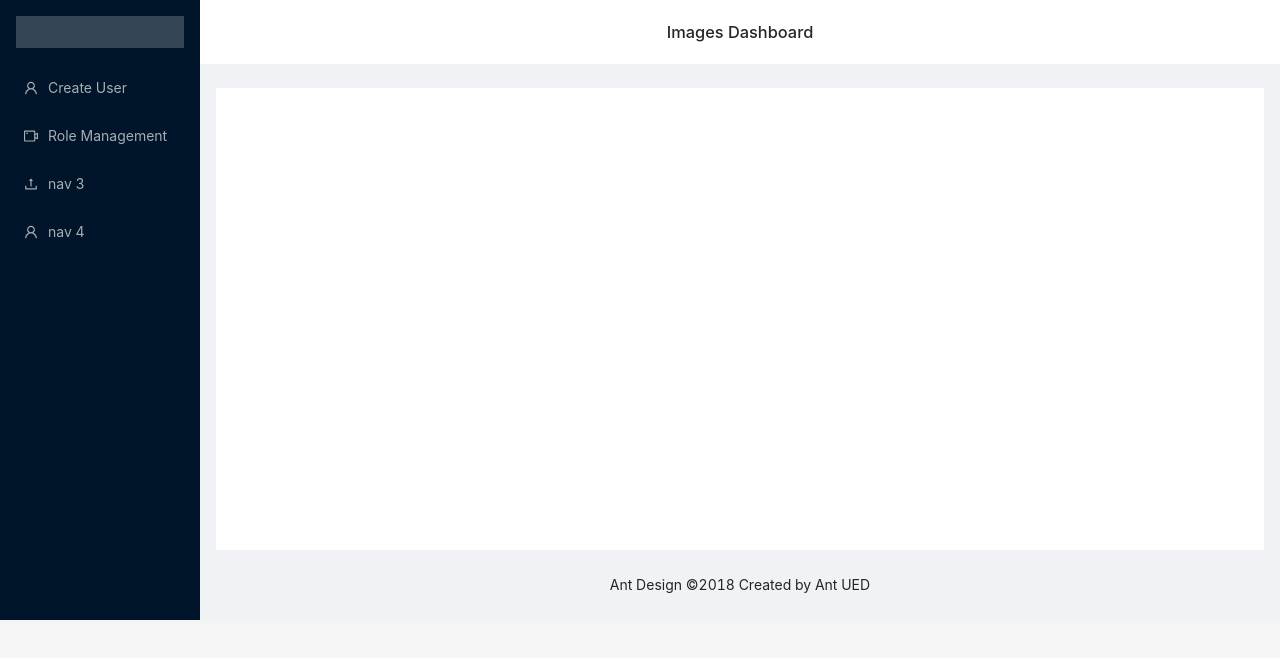
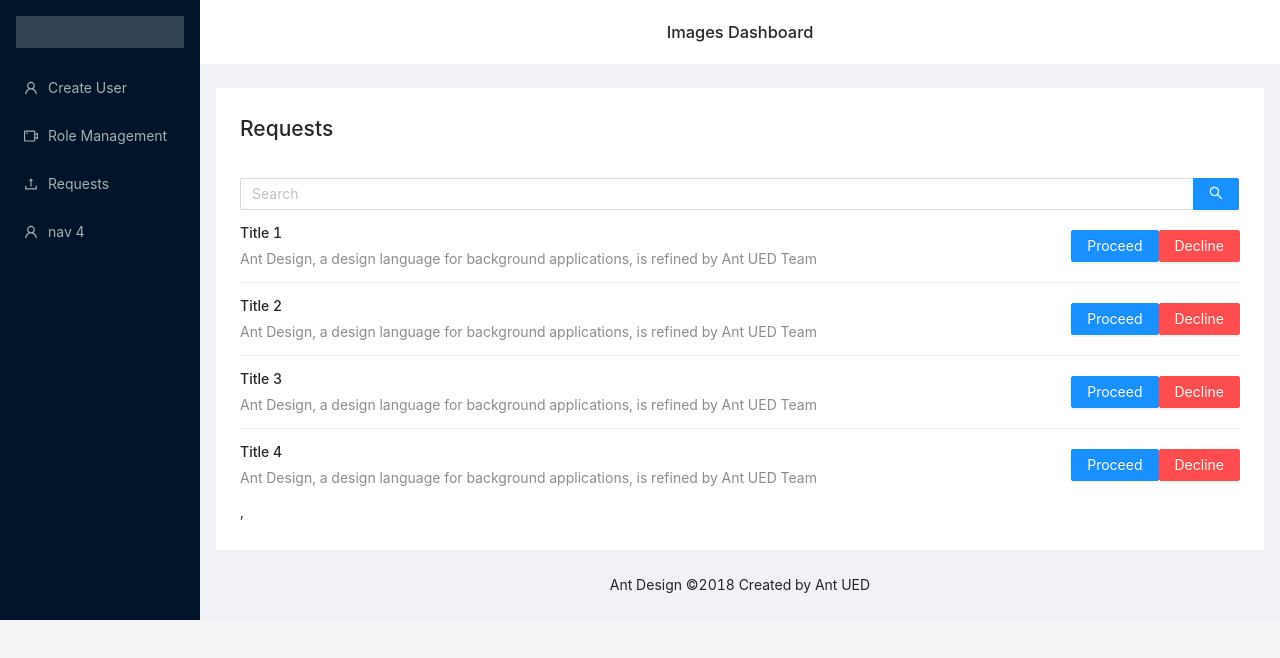
Before and after one commit to shassaan/images-dashboard-frontend, a React (Create React App) app: page /user-requests in a window 1280 px wide. Shown: the top 658 px of the page. Built offline with nearby package versions, Linux system fonts and the light colour scheme.

Commit message:
AddUserRequestComponent

```diff
--- a/src/App.js
+++ b/src/App.js
@@ -3,20 +3,21 @@ import './App.css'
 import { BrowserRouter, Route, Switch } from "react-router-dom";
 import Login from './Components/Login/login';
 import MainLayout from './Components/Layout/MainLayout';
-import CreateUserComponent from './Components/UserComponent/CreateUserComponent';
+import CreateUserComponent from './Components/CreateUserComponent/CreateUserComponent';
 import RoleManagement from './Components/RoleManagement/RoleManagement';
-
+import UserRequest from './Components/UserRequests/UserRequest'
 
 function App() {
   return (
 
     <BrowserRouter>
       <Switch>
-        <Route exact path="/"   component={Login} />
+        <Route exact path="/" component={Login} />
         <MainLayout>
-          <Route exact path="/layout"   component={""} />
-          <Route exact path="/create-user"   component={CreateUserComponent} />
-          <Route exact path="/role-management" component={RoleManagement}/>
+          <Route exact path="/layout" component={""} />
+          <Route exact path="/create-user" component={CreateUserComponent} />
+          <Route exact path="/role-management" component={RoleManagement} />
+          <Route exact path="/user-requests" component={UserRequest} />
         </MainLayout>
       </Switch>
     </BrowserRouter>
--- a/src/Components/Layout/LayoutMenu.js
+++ b/src/Components/Layout/LayoutMenu.js
@@ -1,20 +1,20 @@
 import React from 'react';
-import {Link} from 'react-router-dom';
-import {Menu} from 'antd';
+import { Link } from 'react-router-dom';
+import { Menu } from 'antd';
 import { UploadOutlined, UserOutlined, VideoCameraOutlined } from '@ant-design/icons';
 
-const LayoutMenu =()=>{
-return(
+const LayoutMenu = () => {
+  return (
     <Menu theme="dark" mode="inline" >
-       <Menu.Item key="1" icon={<UserOutlined />}><Link to ="/create-user">
+      <Menu.Item key="1" icon={<UserOutlined />}><Link to="/create-user">
         Create User
           </Link></Menu.Item>
-        <Menu.Item key="2" icon={<VideoCameraOutlined />}><Link to ="/role-management">
+      <Menu.Item key="2" icon={<VideoCameraOutlined />}><Link to="/role-management">
         Role Management
           </Link> </Menu.Item>
-        <Menu.Item key="3" icon={<UploadOutlined />}>
-          nav 3
-        </Menu.Item>
+      <Menu.Item key="3" icon={<UploadOutlined />}><Link to='/user-requests'>
+        Requests
+         </Link></Menu.Item>
       <Menu.Item key="4" icon={<UserOutlined />}>
         nav 4
         </Menu.Item>
--- a/src/Components/RoleManagement/RoleManagement.js
+++ b/src/Components/RoleManagement/RoleManagement.js
@@ -59,7 +59,7 @@ const RoleManagement = () => {
             <Input.TextArea />
           </Form.Item>
           <Form.Item>
-          <Button type="primary">Save</Button>
+            <Button type="primary">Save</Button>
           </Form.Item>
         </Form>
       </CreateModal>
--- /dev/null
+++ b/src/Components/UserRequests/UserRequest.js
@@ -0,0 +1,53 @@
+import React from 'react'
+import { Input, Button, List } from 'antd';
+const { Search } = Input
+
+const data = [
+  {
+    title: 'Title 1',
+  },
+  {
+    title: 'Title 2',
+  },
+  {
+    title: 'Title 3',
+  },
+  {
+    title: 'Title 4',
+  },
+];
+
+
+
+const UserRequest = () => {
+
+  return (
+    <div>
+
+      <h2>Requests</h2><br />
+      <Search placeholder="Search " enterButton />
+      <List
+        itemLayout="horizontal"
+        dataSource={data}
+        renderItem={item => (
+          <List.Item>
+
+            <List.Item.Meta
+              title={item.title}
+              description="Ant Design, a design language for background applications, is refined by Ant UED Team"
+            />
+
+            <Button type="primary">Proceed</Button>
+            <Button type="danger">Decline</Button>
+
+          </List.Item>
+        )}
+      />,
+
+
+
+    </div>
+  )
+}
+
+export default UserRequest;
```
Also changed, not shown: src/Components/CreateUserComponent/CreateUserComponent.js (renamed from src/Components/UserComponent/CreateUserComponent.js), src/Components/CreateUserComponent/UserComponent.css (renamed from src/Components/UserComponent/UserComponent.css), src/Components/CreateUserComponent/UserComponent.service.js (added), src/Components/UserRequests/UserRequest.css (added), src/Components/UserRequests/UserRequest.service.js (added). Lines whose indentation alone changed are shown as unchanged.
